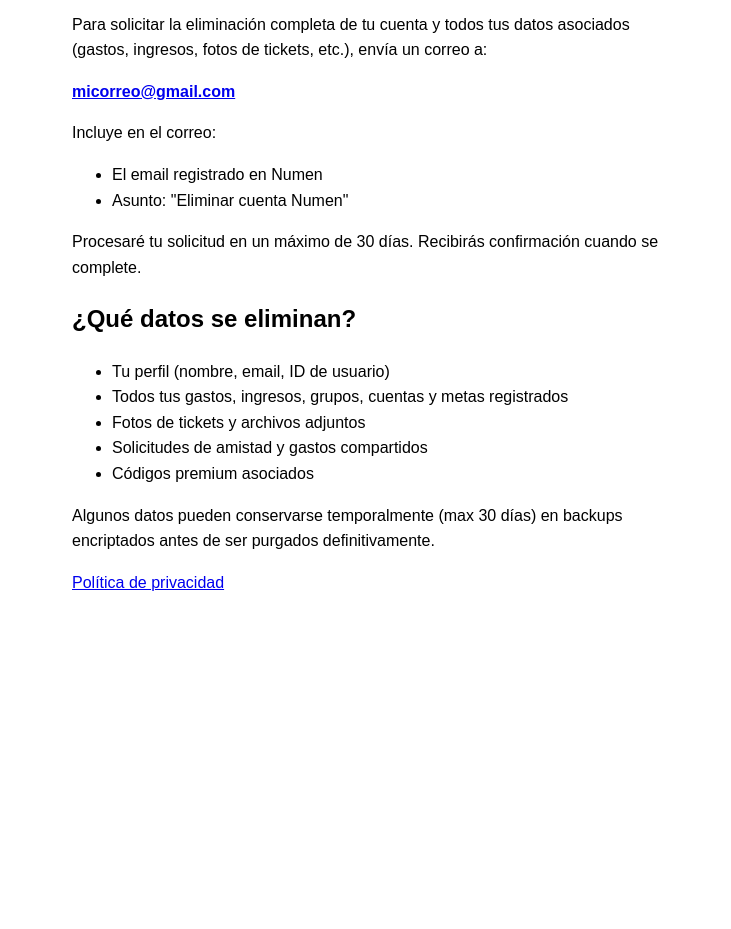
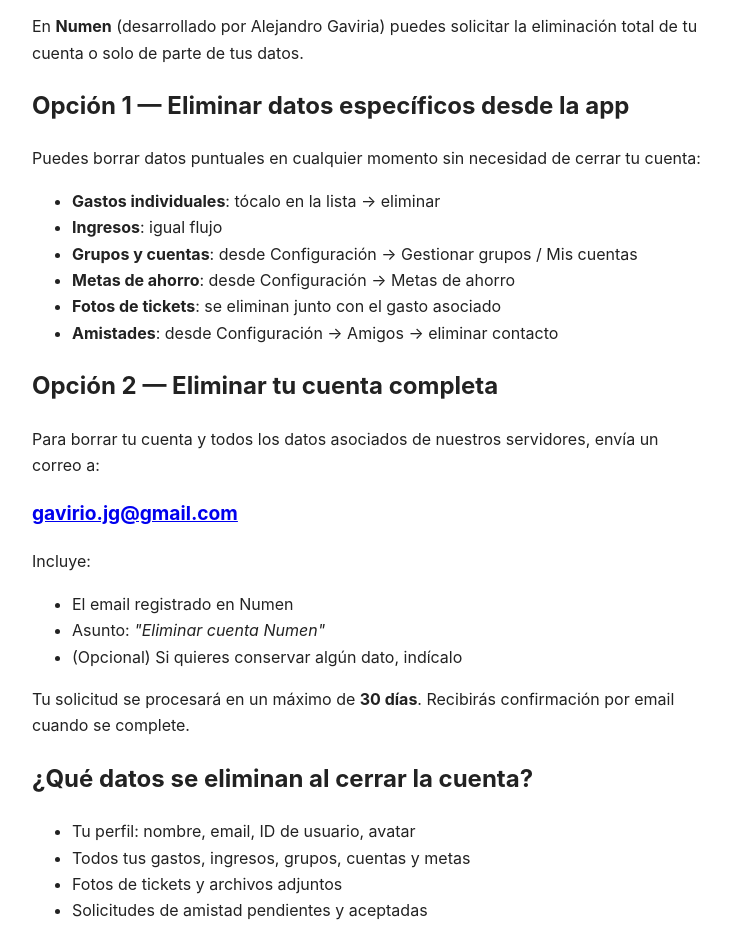
Before and after one commit to AlejandroGav/numen-privacy, a plain HTML site: page delete-account.html in a window 1280 px wide. Shown: the part 101-1030 px from the top of the page, without its empty margins (268-999 px from the left). Before the commit the page ends 800 px from the top, so only its background shows below. Drawn offline with Linux system fonts and the light colour scheme.

Commit message:
Update delete-account.html

```diff
--- a/delete-account.html
+++ b/delete-account.html
@@ -1,25 +1,55 @@
 <!DOCTYPE html>
-<html>
-<head><meta charset="utf-8"><title>Eliminar cuenta Numen</title></head>
-<body style="font-family: sans-serif; max-width: 600px; margin: 40px auto; padding: 0 20px; line-height: 1.6;">
-  <h1>Eliminar tu cuenta Numen</h1>
-  <p>Para solicitar la eliminación completa de tu cuenta y todos tus datos asociados (gastos, ingresos, fotos de tickets, etc.), envía un correo a:</p>
-  <p><strong><a href="mailto:micorreo@gmail.com?subject=Eliminar%20cuenta%20Numen">micorreo@gmail.com</a></strong></p>
-  <p>Incluye en el correo:</p>
+<html lang="es">
+<head>
+  <meta charset="utf-8">
+  <title>Eliminar datos · Numen</title>
+  <meta name="viewport" content="width=device-width, initial-scale=1">
+</head>
+<body style="font-family: -apple-system, sans-serif; max-width: 680px; margin: 40px auto; padding: 0 24px; line-height: 1.65; color: #222;">
+  <h1>Eliminar tu cuenta o datos de Numen</h1>
+
+  <p>En <strong>Numen</strong> (desarrollado por Alejandro Gaviria) puedes solicitar la eliminación total de tu cuenta o solo de parte de tus datos.</p>
+
+  <h2>Opción 1 — Eliminar datos específicos desde la app</h2>
+  <p>Puedes borrar datos puntuales en cualquier momento sin necesidad de cerrar tu cuenta:</p>
+  <ul>
+    <li><strong>Gastos individuales</strong>: tócalo en la lista → eliminar</li>
+    <li><strong>Ingresos</strong>: igual flujo</li>
+    <li><strong>Grupos y cuentas</strong>: desde Configuración → Gestionar grupos / Mis cuentas</li>
+    <li><strong>Metas de ahorro</strong>: desde Configuración → Metas de ahorro</li>
+    <li><strong>Fotos de tickets</strong>: se eliminan junto con el gasto asociado</li>
+    <li><strong>Amistades</strong>: desde Configuración → Amigos → eliminar contacto</li>
+  </ul>
+
+  <h2>Opción 2 — Eliminar tu cuenta completa</h2>
+  <p>Para borrar tu cuenta y todos los datos asociados de nuestros servidores, envía un correo a:</p>
+  <p style="font-size: 1.2em;"><strong><a href="mailto:gavirio.jg@gmail.com?subject=Eliminar%20cuenta%20Numen">gavirio.jg@gmail.com</a></strong></p>
+  <p>Incluye:</p>
   <ul>
     <li>El email registrado en Numen</li>
-    <li>Asunto: "Eliminar cuenta Numen"</li>
+    <li>Asunto: <em>"Eliminar cuenta Numen"</em></li>
+    <li>(Opcional) Si quieres conservar algún dato, indícalo</li>
   </ul>
-  <p>Procesaré tu solicitud en un máximo de 30 días. Recibirás confirmación cuando se complete.</p>
-  <h2>¿Qué datos se eliminan?</h2>
+  <p>Tu solicitud se procesará en un máximo de <strong>30 días</strong>. Recibirás confirmación por email cuando se complete.</p>
+
+  <h2>¿Qué datos se eliminan al cerrar la cuenta?</h2>
   <ul>
-    <li>Tu perfil (nombre, email, ID de usuario)</li>
-    <li>Todos tus gastos, ingresos, grupos, cuentas y metas registrados</li>
+    <li>Tu perfil: nombre, email, ID de usuario, avatar</li>
+    <li>Todos tus gastos, ingresos, grupos, cuentas y metas</li>
     <li>Fotos de tickets y archivos adjuntos</li>
-    <li>Solicitudes de amistad y gastos compartidos</li>
-    <li>Códigos premium asociados</li>
+    <li>Solicitudes de amistad pendientes y aceptadas</li>
+    <li>Solicitudes de gastos compartidos</li>
+    <li>Códigos premium asociados a tu cuenta</li>
+    <li>Configuración de notificaciones y preferencias</li>
   </ul>
-  <p>Algunos datos pueden conservarse temporalmente (max 30 días) en backups encriptados antes de ser purgados definitivamente.</p>
-  <p><a href="/privacy-policy.html">Política de privacidad</a></p>
+
+  <h2>Retención de datos</h2>
+  <p>Algunos datos pueden conservarse temporalmente (máximo <strong>30 días</strong>) en backups encriptados antes de ser purgados definitivamente. Después de ese período no quedará rastro de tu información en nuestros sistemas.</p>
+
+  <hr style="margin: 32px 0; border: none; border-top: 1px solid #ddd;">
+  <p style="color: #666; font-size: 0.9em;">
+    <a href="/numen-privacy/privacy-policy.html">Política de privacidad</a> ·
+    Última actualización: 14 de mayo de 2026
+  </p>
 </body>
 </html>
```
